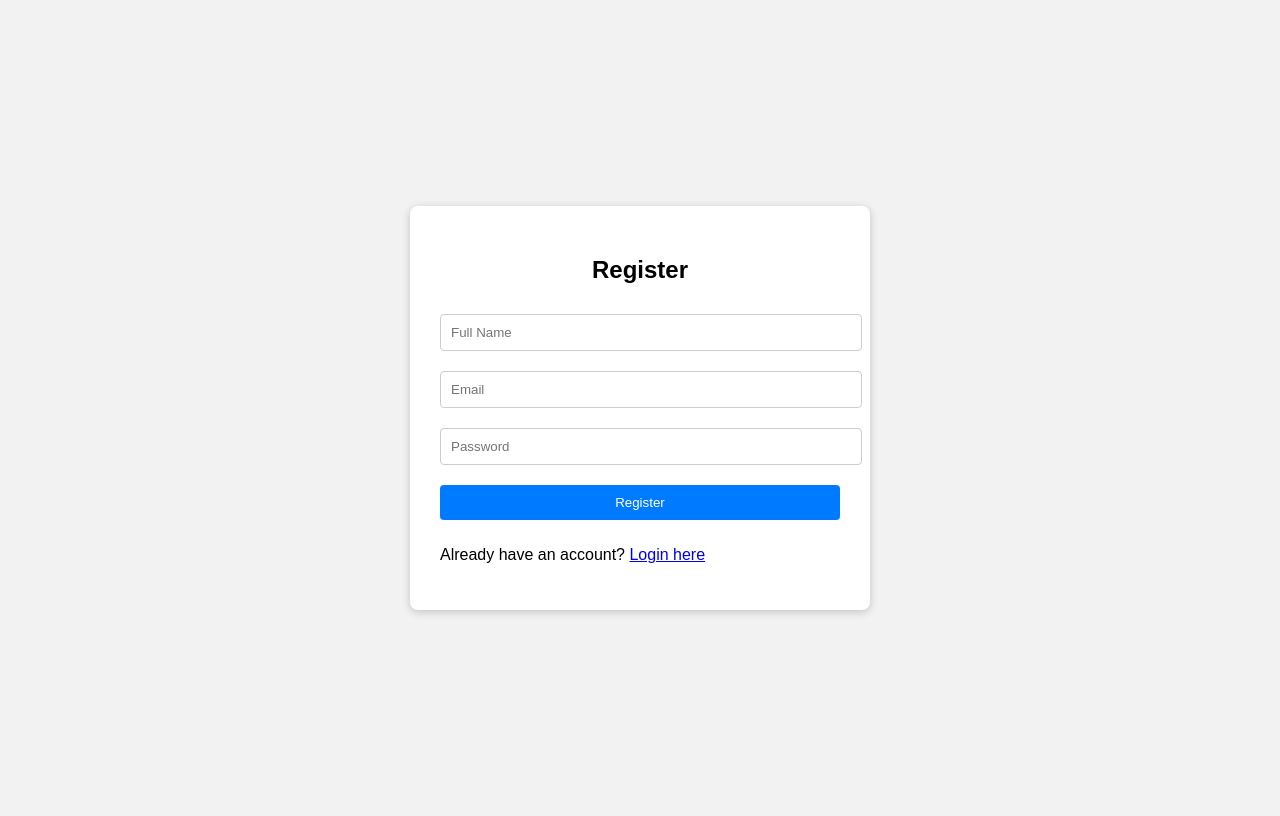
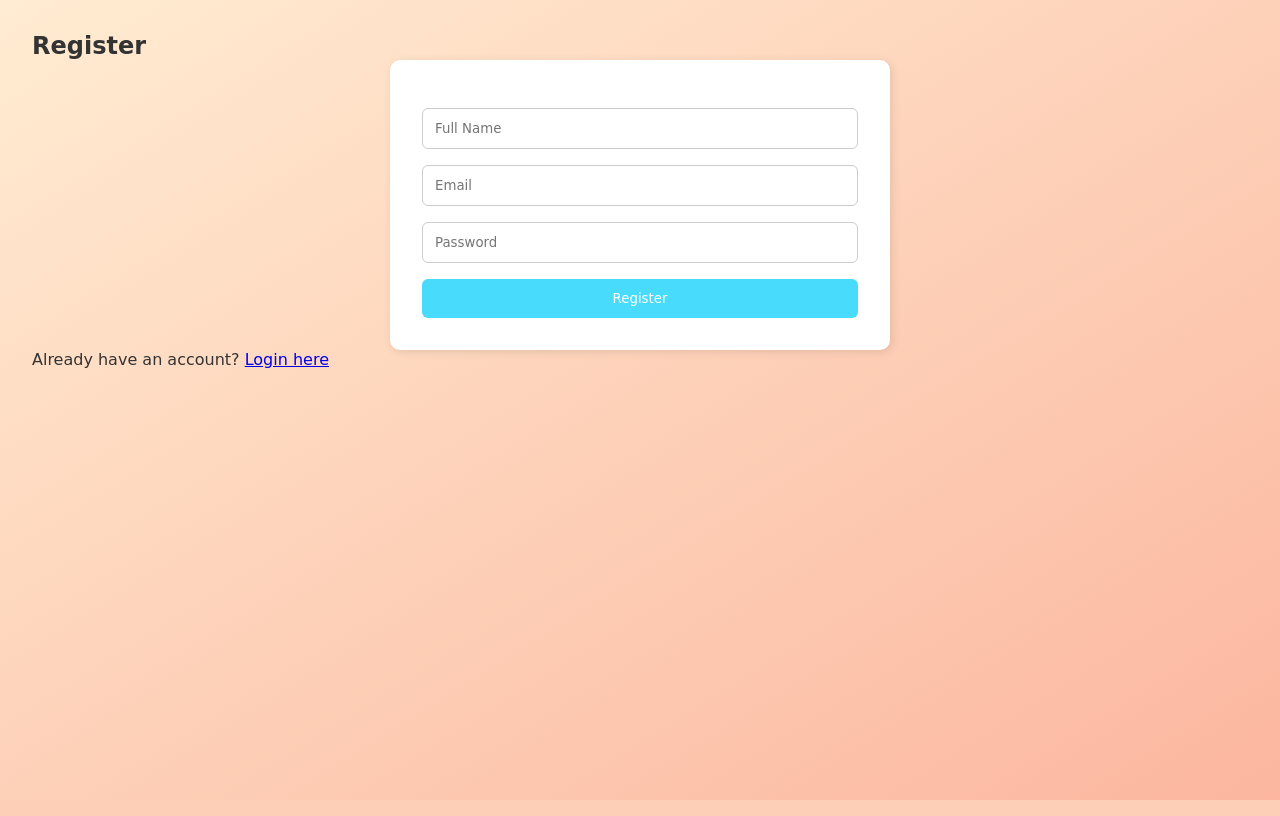
Before and after one commit to poyrazkoca/EventManagement, a PHP site: page /public/html/register.html in a window 1280 px wide. Run offline with PHP 8.4, Linux system fonts and the light colour scheme.

Commit message:
additions and updates

```diff
--- a/public/css/style.css
+++ b/public/css/style.css
@@ -1,48 +1,140 @@
-/* style.css */
-body {
-    font-family: Arial, sans-serif;
-    background: #f2f2f2;
-    display: flex;
-    justify-content: center;
-    align-items: center;
-    min-height: 100vh;
+/* General Reset */
+* {
+    margin: 0;
+    padding: 0;
+    box-sizing: border-box;
+    font-family: 'Comic Sans MS', cursive, sans-serif;
 }
 
-.container {
-    background: white;
-    padding: 30px;
-    border-radius: 8px;
-    box-shadow: 0 2px 8px rgba(0,0,0,0.2);
-    width: 100%;
-    max-width: 400px;
+/* Light Mode */
+body {
+    background: linear-gradient(to bottom right, #ffecd2, #fcb69f);
+    color: #333;
+    min-height: 100vh;
+    padding: 2rem;
+    transition: background 0.3s, color 0.3s;
 }
 
-h2 {
+h1 {
     text-align: center;
-    margin-bottom: 20px;
+    margin-bottom: 2rem;
 }
 
-input, textarea, button {
-    width: 100%;
-    margin: 10px 0;
-    padding: 10px;
-    border: 1px solid #ccc;
-    border-radius: 4px;
+/* Dark Mode */
+body.dark {
+    background: linear-gradient(to bottom right, #232526, #414345);
+    color: #eee;
 }
 
-button {
-    background: #007BFF;
+/* Navbar/Profile Button */
+.navbar {
+    display: flex;
+    justify-content: space-between;
+    margin-bottom: 2rem;
+}
+
+.navbar a, .profile-button {
+    text-decoration: none;
+    padding: 0.5rem 1rem;
+    margin: 0 0.5rem;
+    background: #ff6b6b;
+    color: white;
+    border-radius: 12px;
+    transition: background 0.3s;
+}
+
+.navbar a:hover, .profile-button:hover {
+    background: #ff4757;
+}
+
+/* Event List */
+ul#eventList {
+    list-style-type: none;
+    max-width: 800px;
+    margin: 0 auto;
+}
+
+ul#eventList li {
+    background: white;
+    margin: 1rem 0;
+    padding: 1rem;
+    border-radius: 8px;
+    box-shadow: 2px 2px 10px rgba(0,0,0,0.1);
+}
+
+/* Form Styling */
+form {
+    max-width: 500px;
+    margin: 0 auto;
+    background: white;
+    padding: 2rem;
+    border-radius: 10px;
+    box-shadow: 2px 2px 10px rgba(0,0,0,0.1);
+}
+
+form input, form textarea, form button {
+    width: 100%;
+    padding: 0.75rem;
+    margin-top: 1rem;
+    border-radius: 6px;
+    border: 1px solid #ccc;
+}
+
+form button {
+    background: #48dbfb;
     color: white;
     border: none;
-    cursor: pointer;
 }
 
-button:hover {
-    background: #0056b3;
+form button:hover {
+    background: #0abde3;
 }
 
-#message {
-    margin-top: 10px;
-    color: green;
-    text-align: center;
+/* Toasts */
+.toast {
+    position: fixed;
+    top: 10px;
+    right: 10px;
+    padding: 1rem;
+    border-radius: 10px;
+    color: white;
+    z-index: 1000;
+    animation: fadeOut 3s forwards;
 }
+
+.toast.success {
+    background: #2ed573;
+}
+
+.toast.error {
+    background: #ff4757;
+}
+
+@keyframes fadeOut {
+    0% { opacity: 1; }
+    80% { opacity: 0.8; }
+    100% { opacity: 0; display: none; }
+}
+
+/* Profile Modal */
+.modal {
+    position: fixed;
+    top: 10%;
+    right: 10%;
+    background: white;
+    padding: 2rem;
+    border-radius: 10px;
+    box-shadow: 2px 2px 15px rgba(0,0,0,0.2);
+    display: none;
+    z-index: 2000;
+}
+
+/* Fun Animations */
+@keyframes pop {
+    0% { transform: scale(0.5); opacity: 0; }
+    100% { transform: scale(1); opacity: 1; }
+}
+
+ul#eventList li {
+    animation: pop 0.5s ease-in-out;
+}
```
Also changed, not shown: public/js/main.js (+7 -0 lines), public/html/index.html (line endings or trailing spaces).
